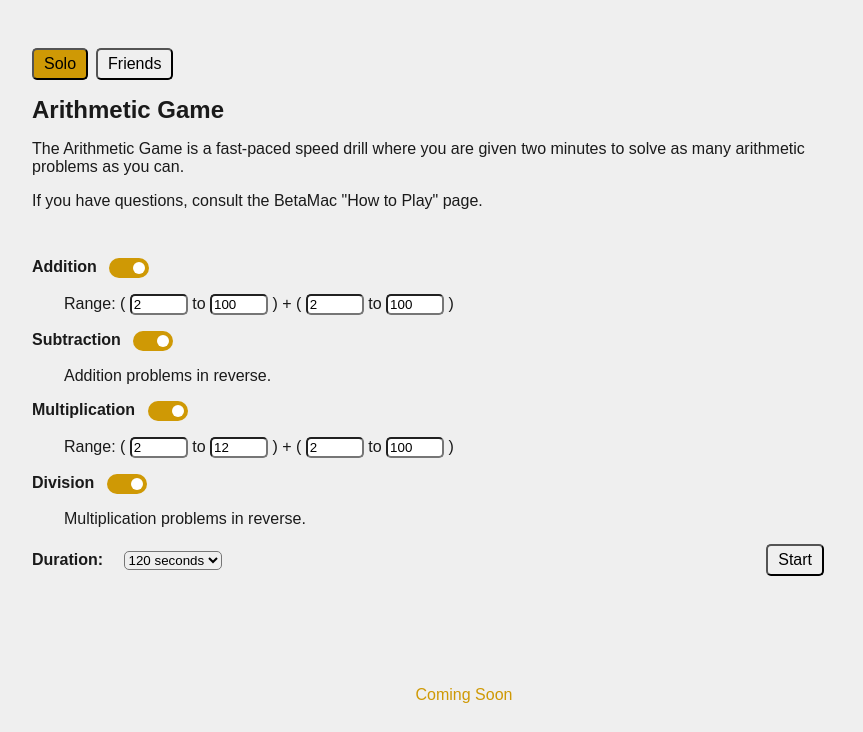
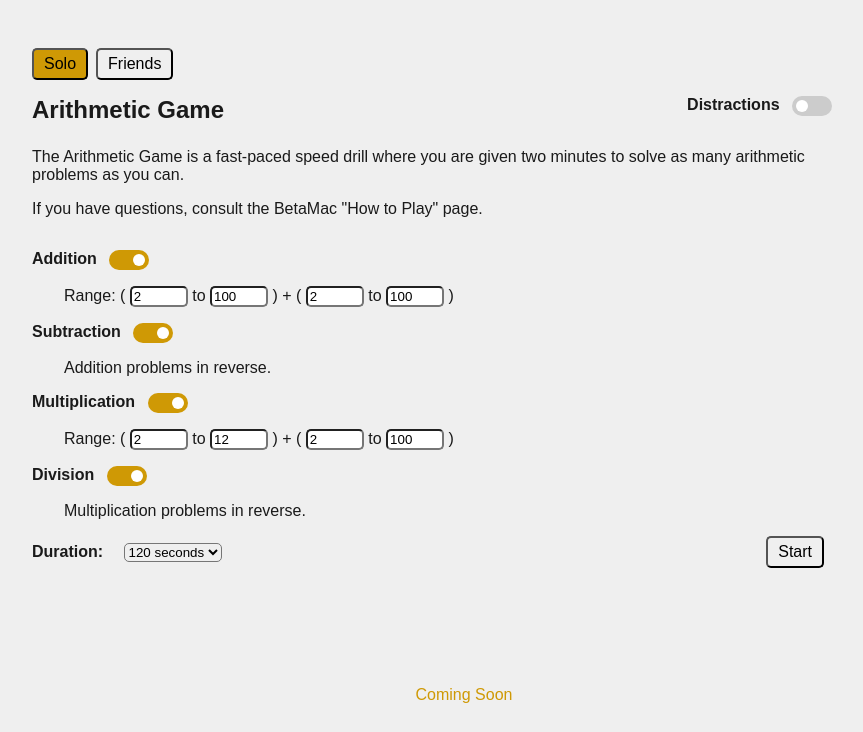
Before and after one commit to wizardmonkey83/betamac, a Django app: page /game/ in a window 1280 px wide. Shown: the part 68-800 px from the top of the page, without its empty margins (208-1071 px from the left). Run offline with Django 5.2, Linux system fonts and the light colour scheme; some web fonts are replaced.

Commit message:
added distractions

```diff
--- a/myproject/game/forms.py
+++ b/myproject/game/forms.py
@@ -17,4 +17,6 @@ class PassRangeParameters(forms.Form):
     multiplication_enabled = forms.BooleanField(initial=True, required=False)
     division_enabled = forms.BooleanField(initial=True, required=False)
 
+    distractions_enabled = forms.BooleanField(initial=False, required=False)
+
     duration_selector = forms.IntegerField(required=True)
--- a/myproject/game/views.py
+++ b/myproject/game/views.py
@@ -20,6 +20,9 @@ def pass_range_parameters(request):
             subtraction_enabled = form.cleaned_data["subtraction_enabled"]
             multiplication_enabled = form.cleaned_data["multiplication_enabled"]
             division_enabled = form.cleaned_data["division_enabled"]
+
+            distractions_enabled = form.cleaned_data["distractions_enabled"]
+            print(f"DISTRACTIONS ENABLED: {distractions_enabled}" )
 
             duration_selector = form.cleaned_data["duration_selector"]
 
@@ -45,6 +48,7 @@ def pass_range_parameters(request):
                 "multiplication_right_max": multiplication_right_max,
 
                 "duration": duration_selector,
+                "distractions": distractions_enabled,
 
                 "allowed_operations": allowed_operations,
             }
--- a/myproject/static/css/index.css
+++ b/myproject/static/css/index.css
@@ -75,6 +75,12 @@ a {
     color: #977005;
 }
 
+.upper-container {
+    display: flex;
+    flex-direction: row;
+    justify-content: space-between;
+    align-items: center;
+}
 
 
 
--- a/myproject/templates/game/solo_results_fragment.html
+++ b/myproject/templates/game/solo_results_fragment.html
@@ -3,8 +3,8 @@
         <div class="logo score">Score: <div id="final-score" class="header score"></div></div>
     </div>
     <div class="link-container">
-        <a class="link left" href="{% url 'pass_range_parameters' %}">Try Again</a>
-        <a class="link" href="{% url 'index' %}">Change Settings</a>
+        <a class="link left" href="/game">Try Again</a>
+        <a class="link" href="/">Change Settings</a>
     </div>
 </div>
 <script>
--- a/myproject/templates/index.html
+++ b/myproject/templates/index.html
@@ -23,13 +23,22 @@
     </header>
 
     <main class="index-container">
-
+        <form method="POST" action="{% url 'pass_range_parameters' %}">
             <div class="instruction-container index">
                 <div class="game-mode-tabs">
                     <button class="game-mode-tab active">Solo</button>
                     <button class="game-mode-tab">Friends</button>
                 </div>
+                <div class="upper-container index">
                     <h1 class="header index">Arithmetic Game</h1>
+                    <div class="header-container arithmetic-type">
+                        <label class="label duration">Distractions</label>
+                        <label class="switch">
+                            <input type="checkbox" name="distractions_enabled">
+                            <span class="slider round"></span>
+                        </label>
+                    </div>
+                </div>
                 <p class="description-text index">
                     The Arithmetic Game is a fast-paced speed drill where you are given two minutes to solve as many arithmetic problems as you can.
                 </p>
@@ -40,8 +49,7 @@
 
 
             <!-- when the user boots up the'll see this. -->
-        <div id="solo-mode">
-            <form method="POST" action="{% url 'pass_range_parameters' %}" class="arithmetic-type-container">
+            <div id="solo-mode" class="arithmetic-type-container">
                 <div class="header-container arithmetic-type">
                     <label class="label duration">Addition</label>
                     <label class="switch">
@@ -124,14 +132,13 @@
                     <input type="hidden" name="duration_selector" id="duration_selector" value="120"/>
                     <button type="submit" id="start-game-button" class="submit-btn">Start</button>
                 </div>
-            </form>
             </div>
 
             <!-- default display is none, only appears when toggled -->
                 <div id="friends-mode">
                 <!-- will do this in a bit -->
                 </div>
-
+        </form>
     </main>
 
     <footer>
```
Also changed, not shown: myproject/templates/game/game.html (+25 -0 lines), 6 other files. Lines whose indentation alone changed are shown as unchanged.
